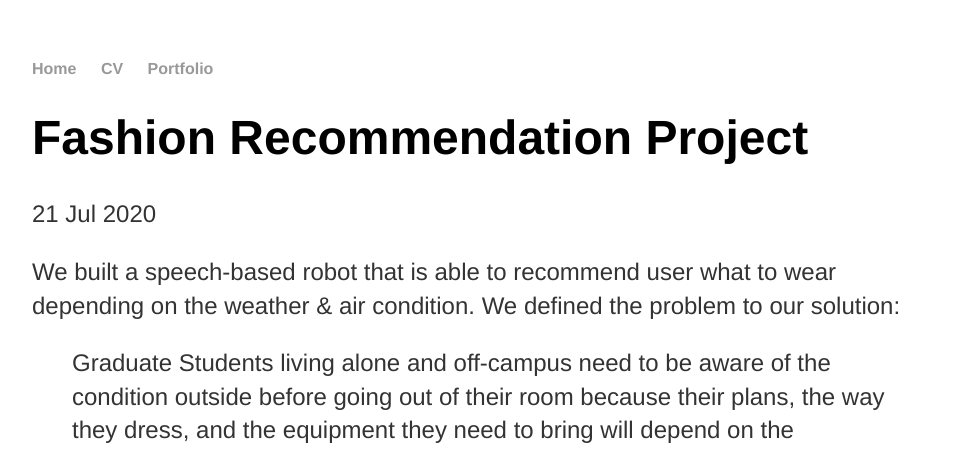
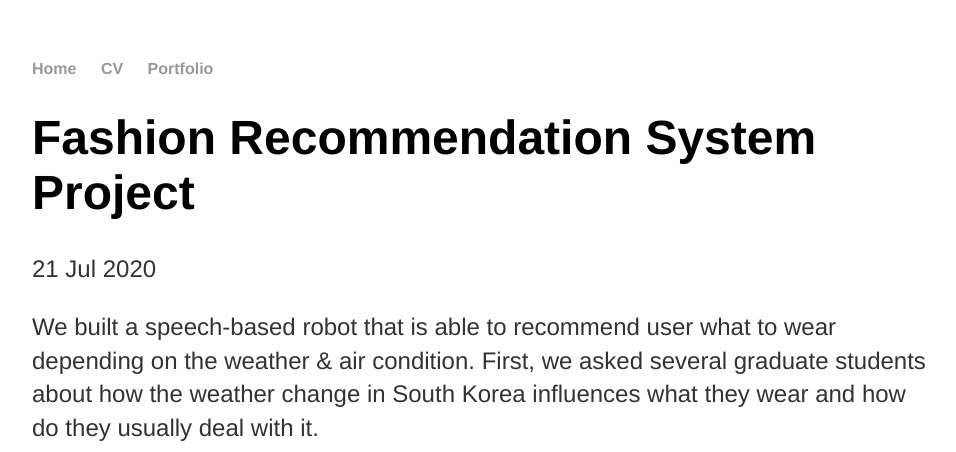
Before and after one commit to rafikatiwi/rafikatiwi.github.io, a Jekyll site: the page built from _posts/2020-07-21-Fashion-Recommendation-Project.md, in a window 1280 px wide. Shown: the top 452 px of the page, without its empty margins (160-1116 px from the left). Built offline with Jekyll 4.4.1, drawn with Linux system fonts in a browser that asks for light colours; some of the changed text lies outside the part shown.

Commit message:
Update 2020-07-21-Fashion-Recommendation-Project.md

```diff
--- a/_posts/2020-07-21-Fashion-Recommendation-Project.md
+++ b/_posts/2020-07-21-Fashion-Recommendation-Project.md
@@ -1,14 +1,22 @@
 ---
 layout: post
-title: "Fashion Recommendation Project"
+title: "Fashion Recommendation System Project"
 date: 2020-07-21
 ---
 
-We built a speech-based robot that is able to recommend user what to wear depending on the weather & air condition. We defined the problem to our solution:
+We built a speech-based robot that is able to recommend user what to wear depending on the weather & air condition. First, we asked several graduate students about how the weather change in South Korea influences what they wear and how do they usually deal with it.
+
+Afterwards, we defined the problem to our solution:
 > Graduate Students living alone and off-campus need to be aware of the condition outside before going out of their room because their plans, the way they dress, and the equipment they need to bring will depend on the condition outside.
 
 Before getting into development, we made 10(+2) How-Might-We's or candidate solutions to our problems. After we picked solution candidate (based on technology feasibility and time constraint), we created storyboard:
-<img src="https://i.ibb.co/8m8fMQh/Final-Presentation.jpg" alt="Final-Presentation" border="0"></a>
+<img src="https://i.ibb.co/8m8fMQh/Final-Presentation.jpg" alt="Final-Presentation" border="0"></img>
 
 Also, we came up with overall flow of our system:
-![image](../assets/system_flow.jpg)
+<img src="../assets/system_flow.jpg" alt="System-flow" border="0"></img>
+
+<b>My role</b>: Took part in designing the interaction between user and the robot using Google Cloud Speech-to-Text and Text-to-Speech and pulling the weather & and air condition data from OpenWeather and IQ Air Visual APIs, respectively.
+
+Check out complete project description & source code on **[Github](https://github.com/WRafell/KSE624FinalProject)**.
+
+**[Check out our demo video!](https://youtu.be/Ts8T8GmhRlA)**
```
